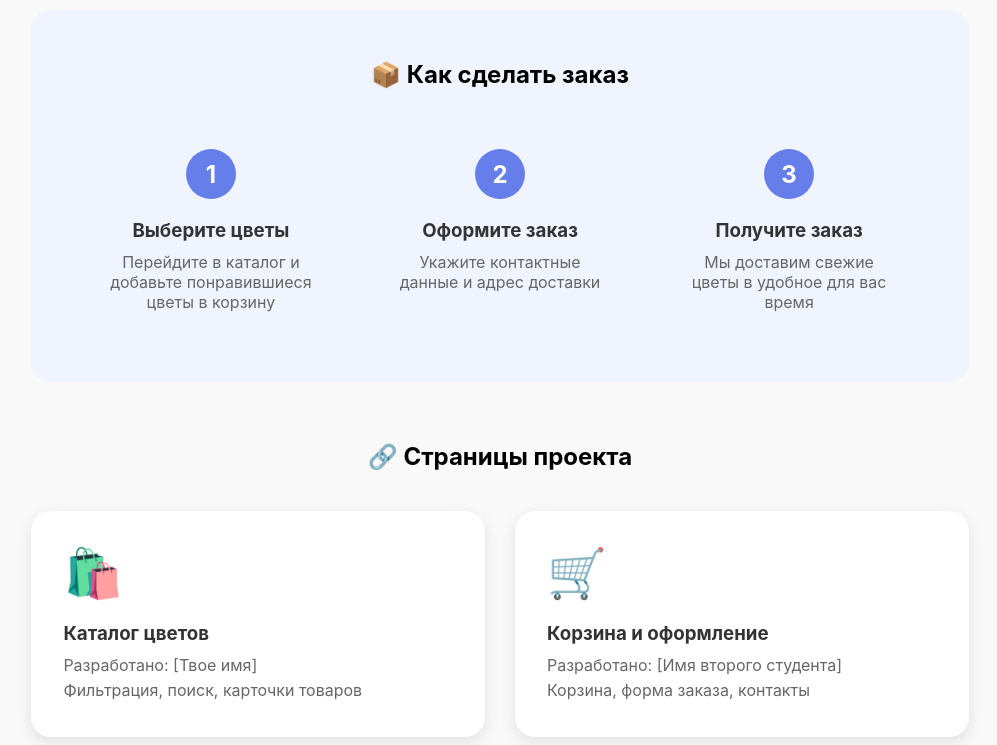
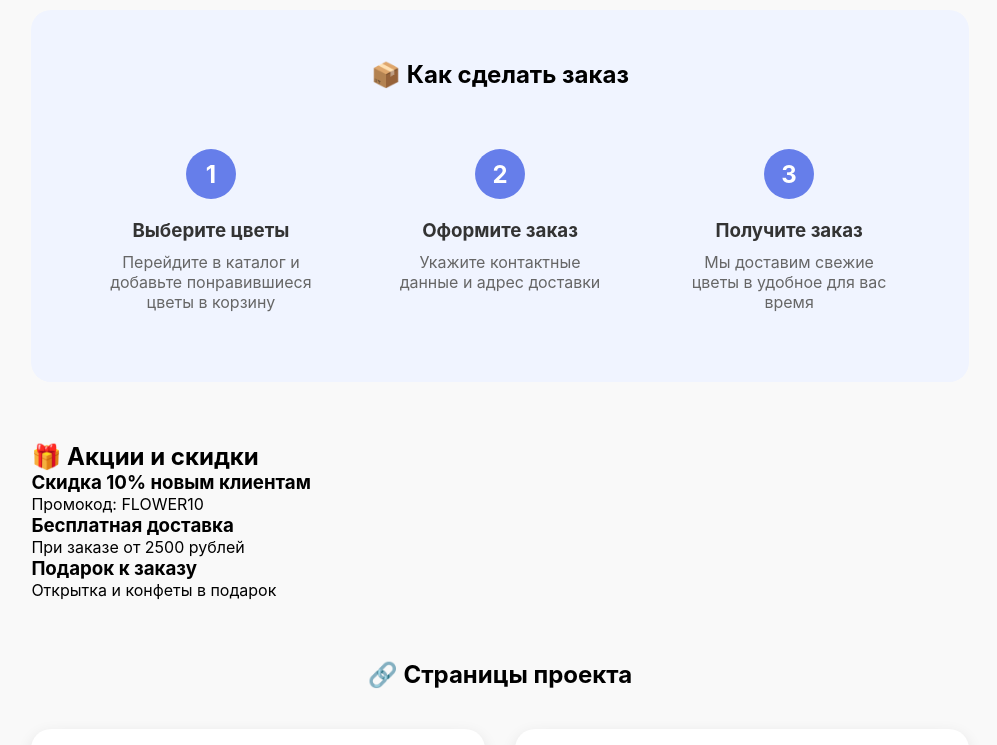
Before and after one commit to anat1919/practice-project, a React (Create React App) app: page / in a window 1280 px wide. Shown: the part 1846-2591 px from the top of the page, without its empty margins (140-1137 px from the left). Built offline with nearby package versions, Linux system fonts and the light colour scheme.

Commit message:
Update MainPage.jsx
Добавила на главную страницу Акции и скидки

```diff
--- a/src/pages/common/MainPage.jsx
+++ b/src/pages/common/MainPage.jsx
@@ -168,6 +168,27 @@ const MainPage = () => {
         </div>
       </section>
 
+{/* === ЭТОТ БЛОК ДОБАВИЛА [anaysob] === */}
+<section className="promotions">
+  <h2>🎁 Акции и скидки</h2>
+  <div className="promotions-grid">
+    <div className="promo-card">
+      <h3>Скидка 10% новым клиентам</h3>
+      <p>Промокод: FLOWER10</p>
+    </div>
+    <div className="promo-card">
+      <h3>Бесплатная доставка</h3>
+      <p>При заказе от 2500 рублей</p>
+    </div>
+    <div className="promo-card">
+      <h3>Подарок к заказу</h3>
+      <p>Открытка и конфеты в подарок</p>
+    </div>
+  </div>
+</section>
+
+
+
       {/* Ссылки на страницы */}
       <section className="page-links">
         <h2>🔗 Страницы проекта</h2>
```
